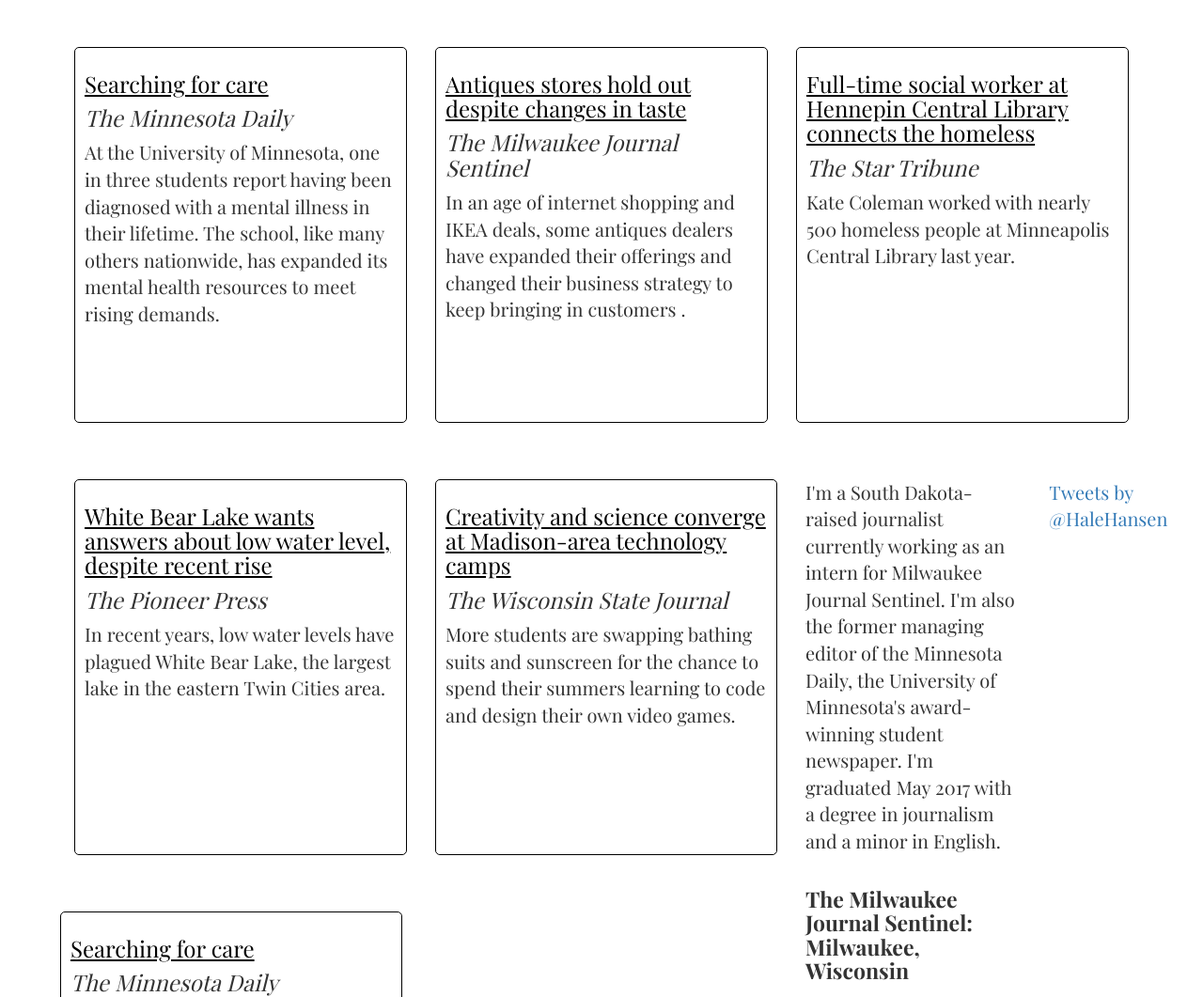
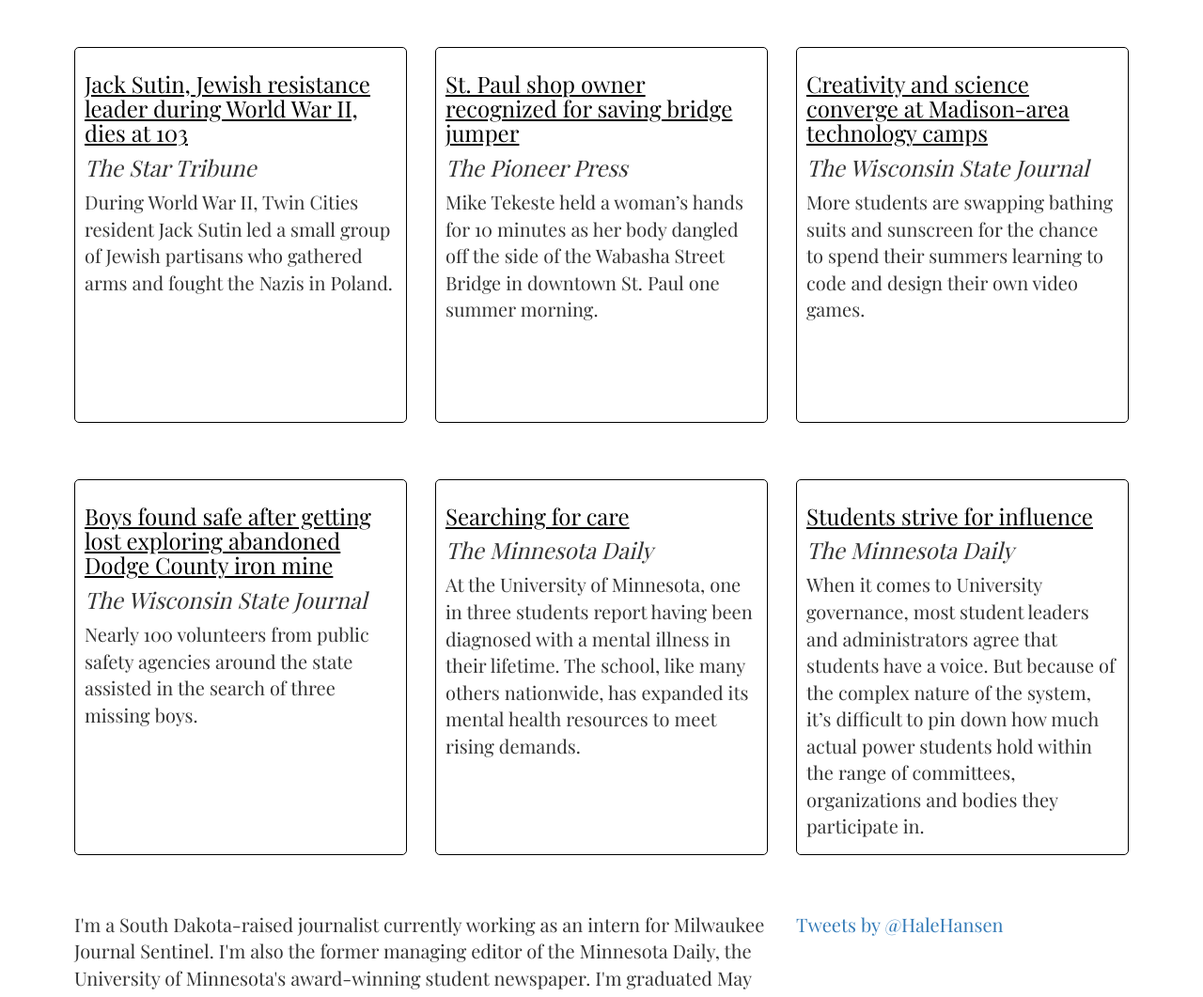
Before and after one commit to halehansen/halehansen.github.io, a plain HTML site: page index.html in a window 1280 px wide. Shown: the part 260-1321 px from the top of the page at 94% size. Drawn offline with nearby package versions, Linux system fonts and the light colour scheme; a web font is replaced by a local one.

Commit message:
Update index.html

```diff
--- a/index.html
+++ b/index.html
@@ -25,50 +25,51 @@
             <div id="mobileClips">
                 <div class="row">
                     <div class="col-xs-12 col-sm-12 col-md-4 col-lg-4">
-                        <div class="clip" id="clip6">
-                            <a href="http://www.mndaily.com/article/2016/02/searching-for-care" target="_blank" title="Minnesota Daily"><h3>Searching for care</h3></a>
-                            <h4>The Minnesota Daily</h4>
-                            <p>At the University of Minnesota, one in three students report having been diagnosed with a mental illness in their lifetime. The school, like many others nationwide, has expanded its mental health resources to meet rising demands.</p></p>
+                        <div class="clip">
+                            <a href="http://m.startribune.com/jack-sutin-jewish-resistance-leader-during-world-war-ii-dies-at-103/412047153/" target="_blank" title="The Star Tribune">
+                                <h3>Jack Sutin, Jewish resistance leader during World War II, dies at 103</h3></a>
+                            <h4>The Star Tribune</h4>
+                            <p>During World War II, Twin Cities resident Jack Sutin led a small group of Jewish partisans who gathered arms and fought the Nazis in Poland.</p>
                         </div>
                     </div>
                     <div class="col-xs-12 col-sm-12 col-md-4 col-lg-4">
                         <div class="clip">
-                            <a href="http://www.jsonline.com/story/news/local/milwaukee/2017/06/26/despite-changed-market-many-antique-stores-still-find-ways-thrive/413109001/" target="_blank" title="The Star Tribune">
-                                <h3>Antiques stores hold out despite changes in taste</h3></a>
-                            <h4>The Milwaukee Journal Sentinel</h4>
-                            <p>In an age of internet shopping and IKEA deals, some antiques dealers have expanded their offerings and changed their business strategy to keep bringing in customers .</p>
+                           <a href="http://www.twincities.com/2016/10/14/st-paul-shop-owner-recognized-for-saving-bridge-jumper/" target="_blank" title="The Pioneer Press">
+                                  <h3>St. Paul shop owner recognized for saving bridge jumper</h3></a>
+                               <h4>The Pioneer Press</h4>
+                            <p>Mike Tekeste held a woman’s hands for 10 minutes as her body dangled off the side of the Wabasha Street Bridge in downtown St. Paul one summer morning.</p>
                         </div>
                     </div>
                     <div class="col-xs-12 col-sm-12 col-md-4 col-lg-4">
                         <div class="clip">
-                           <a href="http://www.startribune.com/full-time-social-worker-at-hennepin-central-library-connects-the-homeless/416888374/" target="_blank" title="The Pioneer Press">
-                                  <h3>Full-time social worker at Hennepin Central Library connects the homeless</h3></a>
-                               <h4>The Star Tribune</h4>
-                            <p>Kate Coleman worked with nearly 500 homeless people at Minneapolis Central Library last year.</p>
+                            <a href="http://host.madison.com/wsj/news/local/education/creativity-and-science-converge-at-technology-focused-summer-camps-in/article_afc156c8-4117-509c-8785-415b8ff64bd0.html" target="_blank" title="The Wisconsin State Journal"><h3>Creativity and science converge at Madison-area technology camps</h3></a>
+                            <h4>The Wisconsin State Journal</h4>
+                            <p>More students are swapping bathing suits and sunscreen for the chance to spend their summers learning to code and design their own video games.</p>
                         </div>
-                    </div>
-                    <div class="col-xs-12 col-sm-12 col-md-4 col-lg-4">
-                        <div class="clip">
-                            <a href="http://www.twincities.com/2016/12/08/white-bear-lake-10/"_blank" title="The Pioneer Press">
-                                <h3>White Bear Lake wants answers about low water level, despite recent rise</h3></a>
-                            <h4>The Pioneer Press</h4>
-                            <p>In recent years, low water levels have plagued White Bear Lake, the largest lake in the eastern Twin Cities area.</p>
                     </div>
                 </div>
                 <div class="row">
                     <div class="col-xs-12 col-sm-12 col-md-4 col-lg-4">
                         <div class="clip">
-                     <a  href="http://host.madison.com/wsj/news/local/education/creativity-and-science-converge-at-technology-focused-summer-camps-in/article_afc156c8-4117-509c-8785-415b8ff64bd0.html" target="_blank" title="The Wisconsin State Journal">
-                                <h3>Creativity and science converge at Madison-area technology camps</h3></a>
+                             <a href="http://host.madison.com/wsj/news/local/crime-and-courts/boys-found-safe-after-getting-lost-exploring-abandoned-dodge-county/article_11679a2a-a3fd-515f-8010-f0be8a13d856.html" target="_blank" title="The Wisconsin State Journal"><h3>Boys found safe after getting lost exploring abandoned Dodge County iron mine</h3></a>
                             <h4>The Wisconsin State Journal</h4>
-                            <p>More students are swapping bathing suits and sunscreen for the chance to spend their summers learning to code and design their own video games.</p>
+                            <p>Nearly 100 volunteers from public safety agencies around the state assisted in the search of three missing boys.</p>
+                        </div>
+                    </div>
+                    <div class="col-xs-12 col-sm-12 col-md-4 col-lg-4">
+                        <div class="clip" id="clip5">
+                            <a href="http://www.mndaily.com/article/2016/02/searching-for-care" target="_blank" title="Minnesota Daily"><h3>Searching for care</h3></a>
+                            <h4>The Minnesota Daily</h4>
+                            <p>At the University of Minnesota, one in three students report having been diagnosed with a mental illness in their lifetime. The school, like many others nationwide, has expanded its mental health resources to meet rising demands.</p>
                         </div>
                     </div>
                     <div class="col-xs-12 col-sm-12 col-md-4 col-lg-4">
                         <div class="clip" id="clip6">
-                            <a href="http://www.jsonline.com/story/news/local/milwaukee/2017/07/16/just-8-milwaukee-residents-live-within-half-mile-trail-report-says/429427001/" target="_blank" title="Minnesota Daily"><h3>Searching for care</h3></a>
+                            <a href="http://www.mndaily.com/news/campus/2014/12/09/students-strive-influence" target="_blank" title="Minnesota Daily"><h3>Students strive for influence</h3></a>
                             <h4>The Minnesota Daily</h4>
-                            <p>At the University of Minnesota, one in three students report having been diagnosed with a mental illness in their lifetime. The school, like many others nationwide, has expanded its mental health resources to meet rising demands.</p></p>
+                            <p>When it comes to University governance, most student leaders and administrators agree that students have a voice. But because of the complex nature of the system, it’s difficult to pin down how much actual power students hold within the range of committees, organizations and bodies they participate in.</p>
+                        </div>
+                    </div>
                 </div>
             </div>
             <div class="row row-eq-height">
```
Lines whose indentation alone changed are shown as unchanged.
